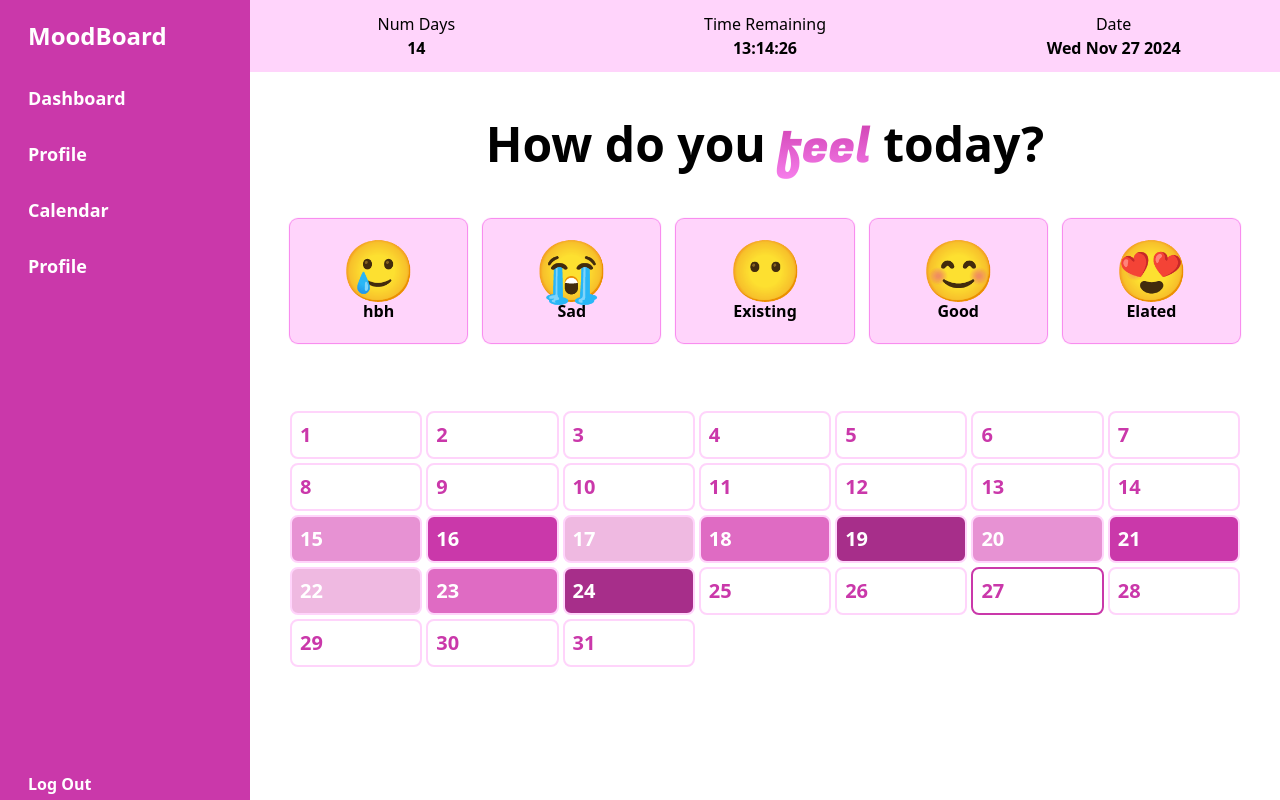
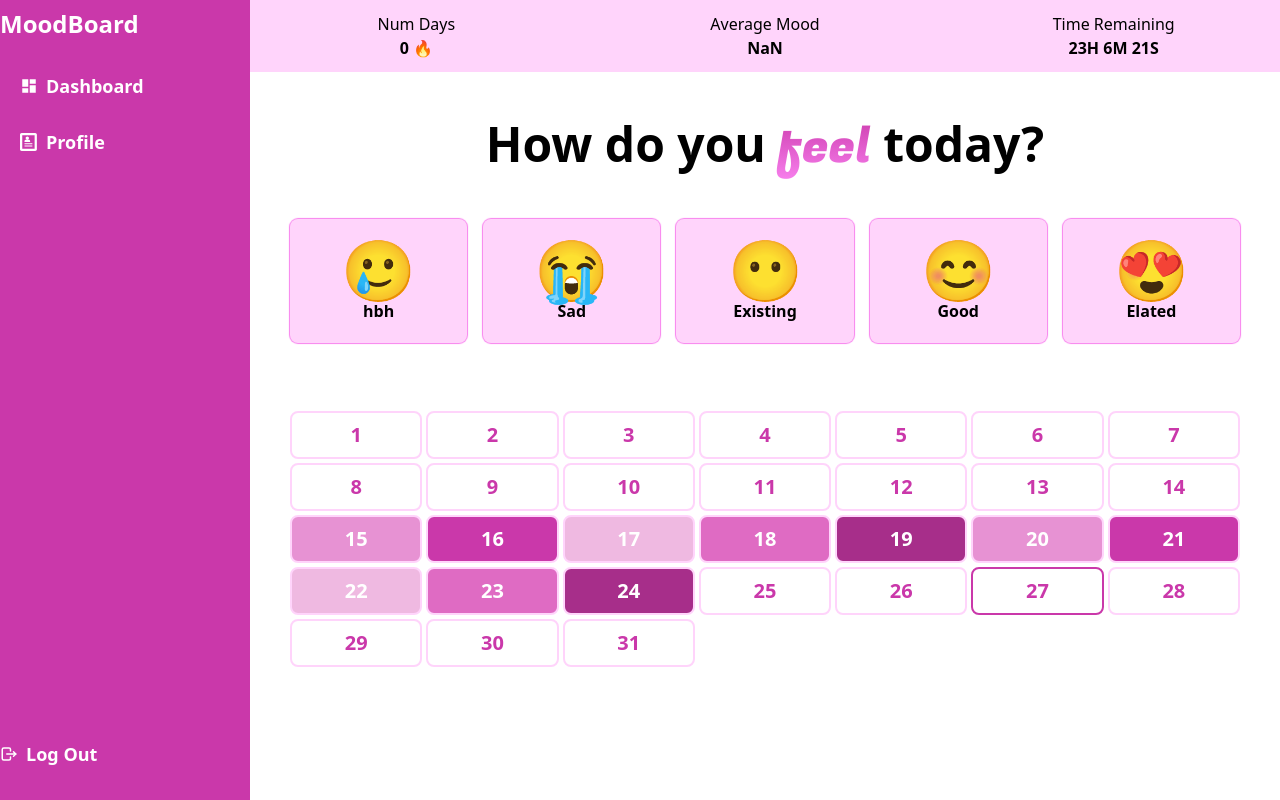
Before and after one commit to WinifredOgbeiwi/moodboard, a Next.js app: page /dashboard in a window 1280 px wide. Built offline with nearby package versions, Linux system fonts and the light colour scheme; no server answers.

Commit message:
deployment error fix

```diff
--- a/app/(auth)/login/page.jsx
+++ b/app/(auth)/login/page.jsx
@@ -1,13 +1,30 @@
 "use client";
 import Button from "@/app/component/common/Button";
+import { useAuth } from "@/app/context/AuthContext";
 import Link from "next/link";
-import React from "react";
+import React, { useState } from "react";
 
 const LoginPage = () => {
-  const [userInfo, setUserInfo] = React.useState({
+  const [userInfo, setUserInfo] = useState({
     email: "",
     password: "",
   });
+  const [authenticating, setAuthenticating] = useState(false);
+  const { login } = useAuth();
+  const handleSubmit = async () => {
+    if (!email || !password || password.length < 6) {
+      return;
+    }
+    setAuthenticating(true);
+    try {
+      console.log("Logging in existing user");
+      await login(userInfo.email, userInfopassword);
+    } catch (err) {
+      console.log(err.message);
+    } finally {
+      setAuthenticating(false);
+    }
+  };
   return (
     <div className="flex flex-col w-full items-center gap-4 px-5">
       <h3 className="font-extrabold text-4xl sm:text-5xl md:text-6xl ">
@@ -32,7 +49,12 @@ const LoginPage = () => {
         type="password"
       />
 
-      <Button text="submit" full dark />
+      <Button
+        clickHandler={handleSubmit}
+        text={authenticating ? "Submitting" : "Submit"}
+        full
+        dark
+      />
 
       <div className="flex justify-between w-full max-[900px]:flex-col max-[900px]:justify-center">
         <Link className="text-primary" href="/login">
@@ -44,7 +66,7 @@ const LoginPage = () => {
           Don&#39;t have an account?
           <Link
             className="text-primary ml-2 hover:border-b-2 border-primary"
-            href="/login"
+            href="/register"
           >
             Register
           </Link>
--- a/app/(dashboard)/layout.js
+++ b/app/(dashboard)/layout.js
@@ -7,7 +7,7 @@ const DashboardLayout = ({ children }) => {
   if (!isAuthenticated) redirect("/login");
   return (
     <div className="flex min-h-screen w-full">
-      <header className=" w-[80px] px-4 py-2 sm:w-[250px] bg-primary text-white">
+      <header className=" w-[80px] py-2 sm:w-[250px] bg-primary text-white">
        <Sidebar/>
       </header>
       <main className="flex-1">{children}</main>
--- a/app/(root)/layout.js
+++ b/app/(root)/layout.js
@@ -6,7 +6,9 @@ const HomeLayout = ({ children }) => {
   return (
     <div className="flex flex-col min-h-screen">
       <Navbar />
-      <main className="flex-1">{children}</main>
+      <main className="flex-1 flex flex-col justify-center m-auto h-full items-center">
+        {children}
+      </main>
       <Footer />
     </div>
   );
--- a/app/(root)/page.jsx
+++ b/app/(root)/page.jsx
@@ -4,10 +4,10 @@ import Calender from '../component/common/Calender'
 
 const HomePage = () => {
   return (
-    <>
+    <div className=''>
     <Hero />
     <Calender/>
-    </>
+    </div>
   )
 }
 
--- a/app/component/common/Calender.jsx
+++ b/app/component/common/Calender.jsx
@@ -52,7 +52,7 @@ const Calender = (props) => {
                   }
                   key={dayOfWeekIndex}
                 >
-                  <p className="text-base max-[400px]:text-center w-full sm:text-xl font-bold">
+                  <p className="text-base text-center w-full sm:text-xl font-bold">
                     {dayIndex}
                   </p>
                 </div>
--- /dev/null
+++ b/app/component/common/Loader.jsx
@@ -0,0 +1,9 @@
+import React from 'react'
+
+const Loader = () => {
+  return (
+    <div>Loader</div>
+  )
+}
+
+export default Loader
--- a/app/component/dashboard/MainPage.jsx
+++ b/app/component/dashboard/MainPage.jsx
@@ -1,22 +1,84 @@
-"use client"
+"use client";
 import { fugaz } from "@/app/utils/util";
-import React from "react";
+import React, { useEffect, useState } from "react";
 import Calender from "../common/Calender";
+import { useAuth } from "@/app/context/AuthContext";
+import Loader from "../common/Loader";
+import LoginPage from "@/app/(auth)/login/page";
+import { redirect } from "next/navigation";
 
 const MainPage = () => {
-  const statues = {
-    num_days: 14,
-    time_remaining: "13:14:26",
-    date: new Date().toDateString(),
+  const { currentUser, userDataObj, setUserDataObj, loading } = useAuth();
+  const [data, setData] = useState({});
+  const now = new Date();
+
+  function countValues() {
+    let total_number_of_days = 0;
+    let sum_moods = 0;
+    for (let year in data) {
+      for (let month in data[year]) {
+        for (let day in data[year][month]) {
+          let days_mood = data[year][month][day];
+          total_number_of_days++;
+          sum_moods += days_mood;
+        }
+      }
+    }
+    return {
+      num_days: total_number_of_days,
+      average_mood: sum_moods / total_number_of_days,
     };
+  }
+
+  const statuses = {
+    ...countValues(),
+    time_remaining: `${23 - now.getHours()}H ${60 - now.getMinutes()}M ${60 - now.getSeconds()}S`,
+  };
+
+  async function handleSetMood(mood) {
+    const day = now.getDate();
+    const month = now.getMonth();
+    const year = now.getFullYear();
+
+    try {
+      const newData = { ...userDataObj };
+      if (!newData?.[year]) {
+        newData[year] = {};
+      }
+      if (!newData?.[year]?.[month]) {
+        newData[year][month] = {};
+      }
+
+      newData[year][month][day] = mood;
+      // update the current state
+      setData(newData);
+      // update the global state
+      setUserDataObj(newData);
+      // update firebase
+      const docRef = doc(db, "users", currentUser.uid);
+      const res = await setDoc(
+        docRef,
+        {
+          [year]: {
+            [month]: {
+              [day]: mood,
+            },
+          },
+        },
+        { merge: true }
+      );
+    } catch (err) {
+      console.log("Failed to set data: ", err.message);
+    }
+  }
+
+  //   const statues = {
+  //   num_days: 14,
+  //   time_remaining: "13:14:26",
+  //   date: new Date().toDateString(),
+  // };
   // REMOVE STAT TO DASHBAORD LAYOUT
 
-  // const moods = {
-  //   happy: 5,
-  //   sad: 3,
-  //   neutral: 2,
-  //   angry: 1,
-  // }
   const moods = {
     hbh: "🥲",
     Sad: " 😭",
@@ -24,15 +86,31 @@ const MainPage = () => {
     Good: "😊",
     Elated: "😍",
   };
+  useEffect(() => {
+    if (!currentUser || !userDataObj) {
+      return;
+    }
+    setData(userDataObj);
+  }, [currentUser, userDataObj]);
+
+  if (loading) {
+    return <Loader />;
+  }
+
+  // if (!currentUser) {
+  //   redirect("/login");
+  // }
   return (
     <div>
       <div className="grid gap-4 grid-cols-1 sm:grid-cols-3 bg-secondary py-3">
-        {Object.keys(statues).map((status, statusindex) => (
-          <div key={statusindex} className="text-center">
+        {Object.keys(statuses).map((status, index) => (
+          <div key={index} className="text-center">
             <p className="capitalize font-medium">
               {status.replaceAll("_", " ")}
             </p>
-            <p className="font-extrabold">{statues[status]}</p>
+            <p className="font-extrabold">
+              {statuses[status]} {status === "num_days" ? " 🔥" : ""}
+            </p>
           </div>
         ))}
         {/* main */}
@@ -46,6 +124,10 @@ const MainPage = () => {
       <div className=" mx-10 mb-7 flex items-stretch flex-wrap gap-4">
         {Object.keys(moods).map((mood, index) => (
           <button
+            onClick={() => {
+              const currentMoodValue = moodIndex + 1;
+              handleSetMood(currentMoodValue);
+            }}
             key={index}
             className={`flex-1 moodButton rounded-lg duration-200 bg-secondary py-5 px-10 hover:bg-primary hover:scale-105`}
           >
@@ -55,7 +137,7 @@ const MainPage = () => {
         ))}
       </div>
       <div>
-        <Calender />
+        <Calender completeData={data} handleSetMood={handleSetMood} />
       </div>
     </div>
   );
--- a/app/component/dashboard/Sidebar.jsx
+++ b/app/component/dashboard/Sidebar.jsx
@@ -1,34 +1,45 @@
 import Link from 'next/link'
 import React from 'react'
-
+import { MdDashboard } from "react-icons/md";
+import { ImProfile } from "react-icons/im";
+import { TbLogout } from "react-icons/tb";
 const Sidebar = () => {
   return (
     <div className="h-screen fixed">
-      <div className="flex flex-col gap-4 p-3 h-full font-bold">
-        <h2 className="text-2xl font-bold mb-4">MoodBoard</h2>
-        <ul className="text-lg flex-1 flex flex-col gap-7 h-full">
+      <div className="flex flex-col gap-4  h-full font-bold">
+        <h2 className="text-sm sm:text-2xl font-bold mb-4">MoodBoard</h2>
+        <ul className="text-2xl  sm:text-lg flex-1 flex flex-col  m-auto sm:m-0 sm:px-5  w-full  gap-7 h-full">
           <li>
-            <Link href="/dashboard" className="hover:text-primary">
-              Dashboard
+            <Link
+              href="/dashboard"
+              className="hover:text-primary flex items-center gap-2"
+            >
+              <MdDashboard className="text-white" />
+              <span className="hidden sm:block">Dashboard</span>
             </Link>
           </li>
           <li>
-            <Link href="#" className="hover:text-primary">
-              Profile
+            <Link
+              href="#"
+              className="hover:text-primary flex items-center gap-2"
+            >
+              <ImProfile />
+              <span className="hidden sm:block">Profile</span>
             </Link>
           </li>
-          <li>
+          {/* <li>
             <Link href="#" className="hover:text-primary">
               Calendar
             </Link>
-          </li>
-          <li>
-            <Link href="#" className="hover:text-primary">
-              Profile
-            </Link>
-          </li>
+          </li> */}
         </ul>
-        <Link href="#">Log Out</Link>
+        <Link
+          href="#"
+          className="mb-10 text-2xl sm:text-lg flex items-center gap-2"
+        >
+          <TbLogout />
+          <span className="hidden sm:block">Log Out</span>
+        </Link>
       </div>
     </div>
   );
--- a/app/component/landing/Footer.jsx
+++ b/app/component/landing/Footer.jsx
@@ -5,7 +5,7 @@ const Footer = () => {
     <footer className="p-4 sm:p-8 gap-4">
       <p>
         <span className="font-extrabold textGradient">Moodboard</span> 2024.
-        Created with 💖
+        Created with 💖 - Winifred
       </p>
     </footer>
   );
--- a/package.json
+++ b/package.json
@@ -15,7 +15,8 @@
     "next-auth": "^5.0.0-beta.25",
     "pg": "^8.13.1",
     "react": "19.0.0-rc-66855b96-20241106",
-    "react-dom": "19.0.0-rc-66855b96-20241106"
+    "react-dom": "19.0.0-rc-66855b96-20241106",
+    "react-icons": "^5.4.0"
   },
   "devDependencies": {
     "eslint": "^8",
```
Also changed, not shown: app/(auth)/register/page.jsx (+85 -6 lines), 2 other files (tests, documents, lock files or other folders). Lines whose indentation alone changed are shown as unchanged.
